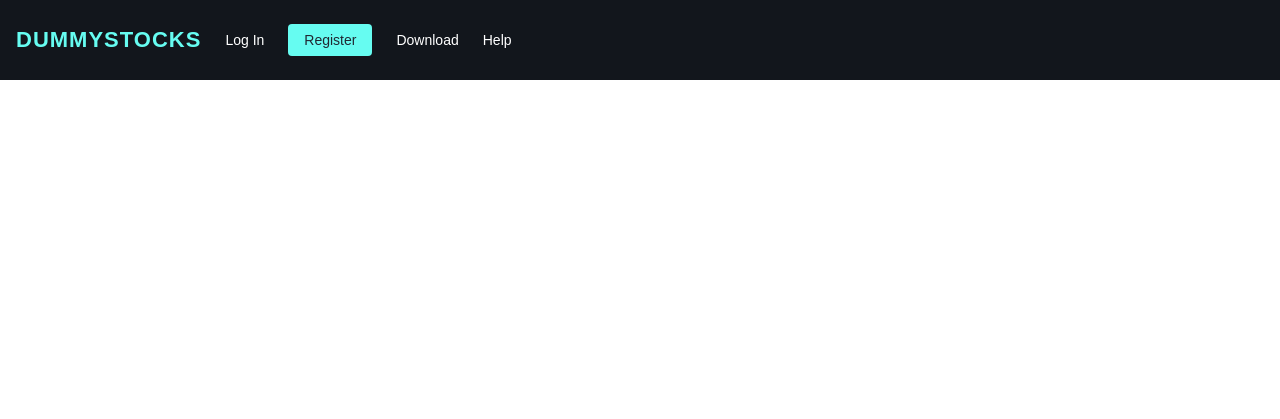
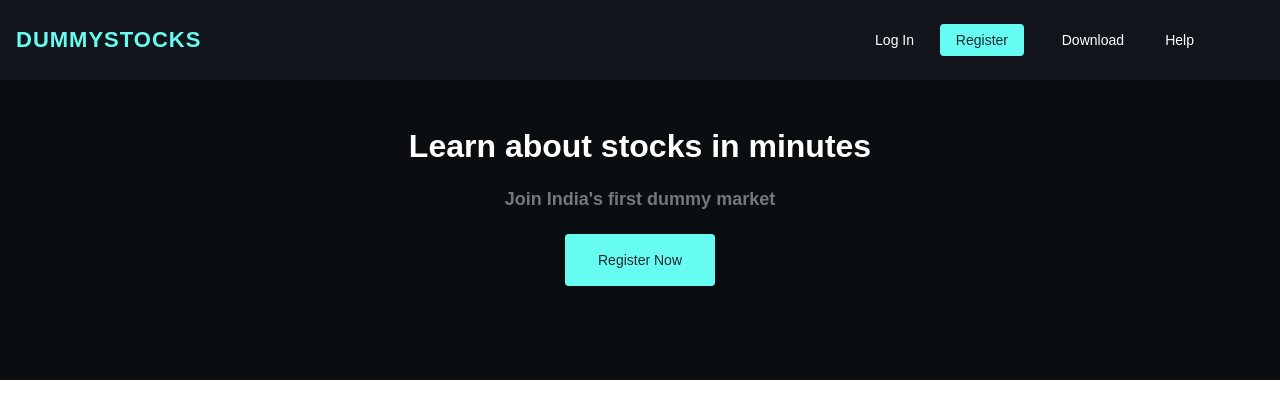
Before and after one commit to c0mpli/cipherX-website, a PHP site: page / in a window 1280 px wide. Shown: the top 419 px of the page. Run offline with PHP 8.4, Linux system fonts and the light colour scheme.

Commit message:
Title and subtitle made responsive
Title and subtitle added and made responsive. Download dropdown still left to be added

```diff
--- a/index.html
+++ b/index.html
@@ -18,6 +18,20 @@
                 <a href = "help.html" class = "header-help">Help</a>
             </header>
             <main>
+                <div class="main-introduction">
+                    <div class="main-title-block">
+                        <h1 class="main-title">Learn about stocks in minutes</h1>
+                    </div>
+                    <div class="main-subtitle-block">
+                        <h2 class="main-subtitle">Join India's first dummy market</h2>
+                    </div>
+                    <div style="text-align: center;">
+                        <a href="register.html" class="main-registernow">
+                        <button data-bn-type="button" class="btn-registernow">Register Now</button>
+                        </a>
+                    </div>
+
+                </div>
 
             </main>
             <footer>
--- a/style.css
+++ b/style.css
@@ -1,3 +1,9 @@
+body{
+    margin: 0;
+    padding: 0;
+    text-decoration: none;
+}
+
 header{
     box-sizing: border-box;
     margin: 0;
@@ -7,13 +13,9 @@ header{
     width: 100%;
     height: 80px;
     display: flex;
-    position: absolute;
-    left: 0;
-    top:0;
+    position: relative;
     outline: none;
     align-items: center;
-
-
 }
 
 .header-dummystocks{
@@ -34,7 +36,8 @@ header{
     font-size: 22px;
 }
 
-.header-login,.header-download,.header-help{
+.header-login{
+    position: absolute;
     box-sizing: border-box;
     margin: 0px;
     min-width: 0px;
@@ -48,6 +51,41 @@ header{
     align-items: center;
     color: rgb(255, 255, 255);
     font-family: Arial, Helvetica, sans-serif;
+    right: 25em;
+}
+.header-download{
+    position: absolute;
+    box-sizing: border-box;
+    margin: 0px;
+    min-width: 0px;
+    padding-left: 8px;
+    padding-right: 16px;
+    font-size: 14px;
+    text-decoration: none;
+    cursor: pointer;
+    flex-shrink: 0;
+    -webkit-box-align: center;
+    align-items: center;
+    color: rgb(255, 255, 255);
+    font-family: Arial, Helvetica, sans-serif;
+    right: 10em;
+}
+.header-help{
+    position: absolute;
+    box-sizing: border-box;
+    margin: 0px;
+    min-width: 0px;
+    padding-left: 8px;
+    padding-right: 16px;
+    font-size: 14px;
+    text-decoration: none;
+    cursor: pointer;
+    flex-shrink: 0;
+    -webkit-box-align: center;
+    align-items: center;
+    color: rgb(255, 255, 255);
+    font-family: Arial, Helvetica, sans-serif;
+    right: 5em;
 }
 
 .btn-register{
@@ -75,7 +113,12 @@ header{
     font-weight: 400;
     display: flex;
 }
+.btn-register:hover,.btn-registernow:hover{
+    background-color: #a3fdf6;
+}
 .header-register{
+    position: absolute;
+    right: 15em;
     text-decoration: none;
 }
 
@@ -92,5 +135,62 @@ header{
     .header-download{display: none;}
     .header-login{display: none;}
     .header-help{display: none;}
+    .header-register{
+        right: 3em;
+    }
+    .header-dummystocks{
+        padding: 4px 16px;
+    }
+}
+
+
+.main-introduction{
+    background-color: #0B0E11;
+    width: 100%;
+    height: 300px;
+}
+.main-title-block{
+    position: relative;
+    top:3em;
+}
+
+.main-title{
+   text-align: center;
+   margin: 0;
+   color: white;
+   font-weight: 600;
+   font-family: Arial, Helvetica, sans-serif;
+}
+.main-subtitle-block{
+    position: relative;
+    top:4.5em;
 
 }
+.main-subtitle{
+    text-align: center;
+   margin: 0;
+   color: #707a7a;
+   font-weight: 600;
+   font-family: Arial, Helvetica, sans-serif;
+   font-size: 18px;
+
+}
+
+.main-registernow{
+    position: relative;
+    top: 6em;
+
+}
+.btn-registernow{
+    color: #21282d;
+    text-align: center;
+    width : 150px;
+   font-size: 14px;
+   font-family: Arial, Helvetica, sans-serif;
+   font-weight: 100;
+   line-height: 50px;
+   outline: none;
+   border: none;
+   border-radius: 4px;
+   background-color: #66fcf1;
+}
```
